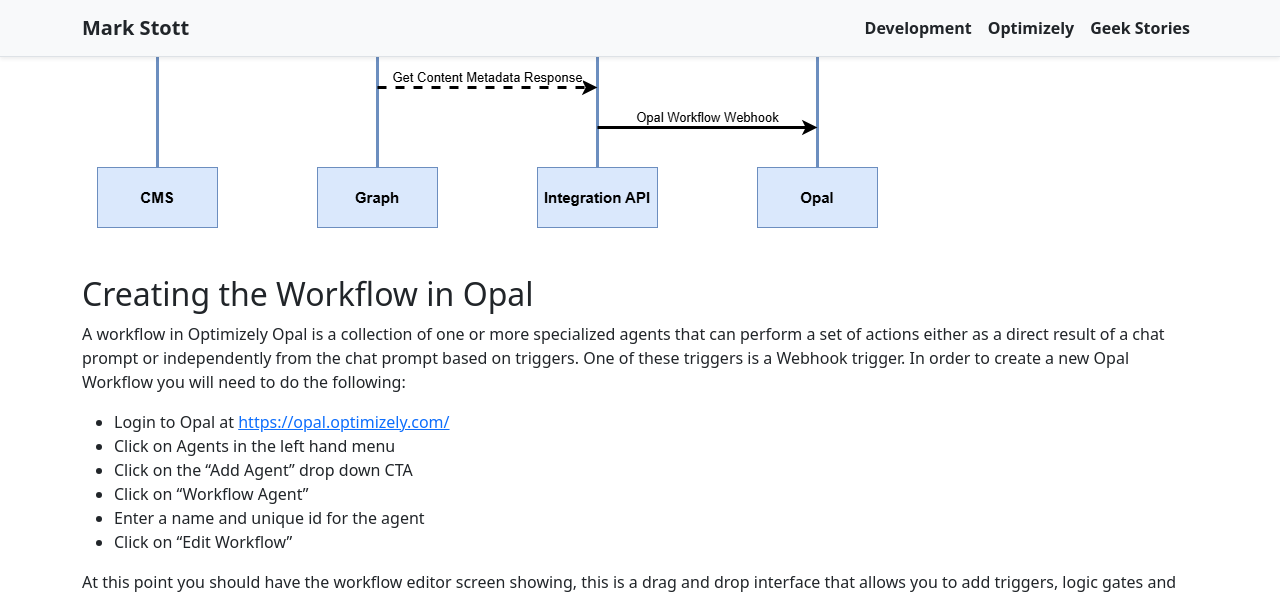
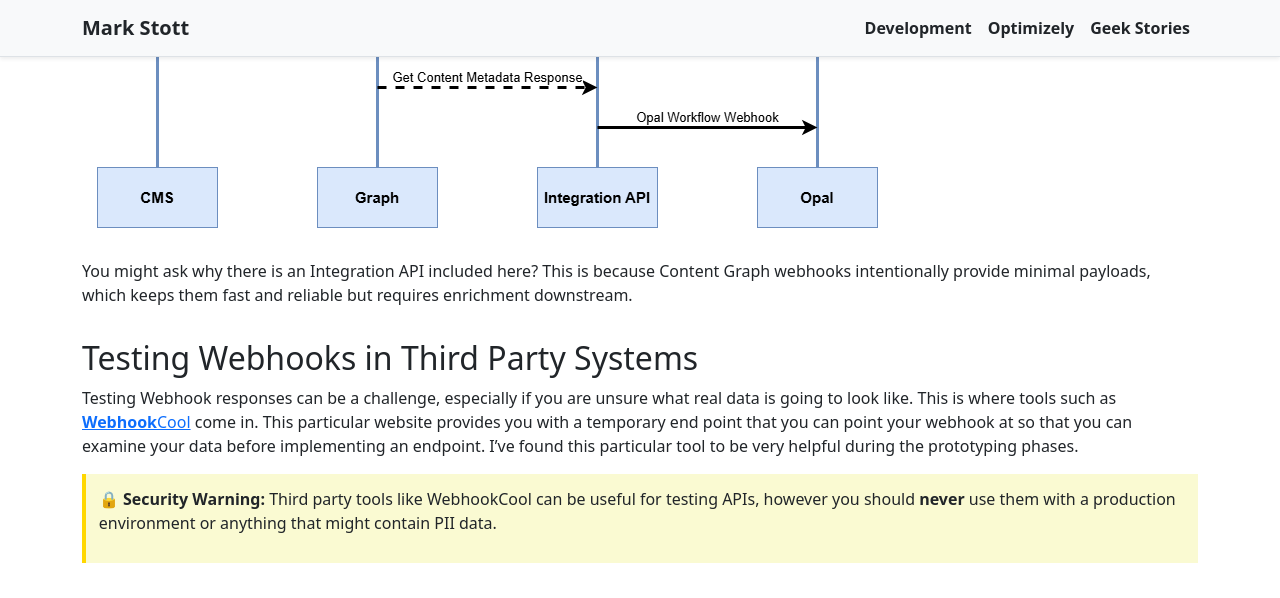
Before and after one commit to GeekInTheNorth/GeekInTheNorth.github.io, a Jekyll site: the page built from _posts/2026-01-02-triggering-opal-workflows-on-publish.md, in a window 1280 px wide and 1400 px high, scrolled down 1188 px. Shown: the top 598 px of the window. Built offline with Jekyll 4.4.1, drawn with Linux system fonts in a browser that asks for light colours; some of the changed text lies outside the part shown.

Commit message:
Updated and rearranged content for the Opal article.

````diff
--- a/_posts/2026-01-02-triggering-opal-workflows-on-publish.md
+++ b/_posts/2026-01-02-triggering-opal-workflows-on-publish.md
@@ -29,37 +29,21 @@
 
 ![Sequence diagram for the CMS to Opal Workflow integration](/assets/cms-to-opal-sequence-diagram.png)
 
-## Creating the Workflow in Opal
+You might ask why there is an Integration API included here? This is because Content Graph webhooks intentionally provide minimal payloads, which keeps them fast and reliable but requires enrichment downstream.
 
-A workflow in Optimizely Opal is a collection of one or more specialized agents that can perform a set of actions either as a direct result of a chat prompt or independently from the chat prompt based on triggers.  One of these triggers is a Webhook trigger.  In order to create a new Opal Workflow you will need to do the following:
+## Testing Webhooks in Third Party Systems
 
-- Login to Opal at <a href="https://opal.optimizely.com/" target="_blank">https://opal.optimizely.com/</a>
-- Click on Agents in the left hand menu
-- Click on the "Add Agent" drop down CTA
-- Click on "Workflow Agent"
-- Enter a name and unique id for the agent
-- Click on "Edit Workflow"
+Testing Webhook responses can be a challenge, especially if you are unsure what real data is going to look like.  This is where tools such as <a href="https://webhook.cool/" target="_blank"><strong>Webhook</strong>Cool</a> come in.  This particular website provides you with a temporary end point that you can point your webhook at so that you can examine your data before implementing an endpoint.  I've found this particular tool to be very helpful during the prototyping phases.
 
-At this point you should have the workflow editor screen showing, this is a drag and drop interface that allows you to add triggers, logic gates and agents and to link them together.
-
-![](/assets/opal-workflow-webhook.png)
-
-In this example I have created a new workflow tigger and set the payload so that it knows to expect a simple json object containing a URL.  I have also given the workflow a chat trigger and a chain of two specialized agents.  When you save your workflow trigger for the first time, the Webhook URL is automatically generated using the following format:
-
-```
-https://webhook.opal.optimizely.com/webhooks/<instance-id>/<webhook-trigger-id>
-https://webhook.opal.optimizely.com/webhooks/abcdef0123456789abcdef0123456789/abcdef01-2345-6789-abcd-ef0123456789
-```
-
-This Webhook URL is what will be referenced by our Integration API.
+> 🔒 **Security Warning:** Third party tools like WebhookCool can be useful for testing APIs, however you should **never** use them with a production environment or anything that might contain PII data.
 
 ## Creating Webhooks In Content Graph
 
-Testing Webhook responses can be a challenge, especially if you are unsure what real data is going to look like.  This is where tools such as <a href="https://webhook.cool/" target="_blank"><strong>WebHook</strong>Cool</a> come in.  This particular website provides you with a temporary end point that you can point your webhook so that you can examine your data before implementing an endpoint.
+A webhook can be registered with Content Graph using a POST request.  This POST request will require authorization using Basic or HMAC Authentication. In this example I am registering the webhook using Basic Authentication with the following key pieces of information:
 
-> 🔒 **Security Warning:** Third party tools like WebHookCool can be useful for testing APIs, however you should **never** use them with a production environment or anything that might contain PII data.
-
-We are going to start off by registering our WebHookCool endpoint as a webhook in Content Graph with a simple POST request.  Here I've set the topic to be "doc.updated" which tells Content Graph we are only interested in single document update events.  We are also going to set our filters so that we are only interested in published content items:
+- The **request** contains the URL and method for the webhook.
+- The **topic** is set to be "doc.updated", this tells Content Graph we are only interested in single document update events.
+- The **filter** is set to filter content to published items only.
 
 ```JSON
 POST https://cg.optimizely.com/api/webhooks
@@ -304,10 +288,42 @@
 }
 ```
 
-## Putting It All Together
+The result of this integration API is that content update actions for non-pages will be ignored and Opal will only recieve an instruction to run a workflow for publicly accessible pages with a provided URL in a simple payload:
+
+```JSON
+{
+  "url": "https://www.example.com/insights/"
+}
+```
+
+## Creating the Workflow in Opal
+
+A workflow in Optimizely Opal is a collection of one or more specialized agents that can perform a set of actions either as a direct result of a chat prompt or independently from the chat prompt based on triggers.  One of these triggers is a Webhook trigger.  In order to create a new Opal Workflow you will need to do the following:
+
+- Login to Opal at <a href="https://opal.optimizely.com/" target="_blank">https://opal.optimizely.com/</a>
+- Click on Agents in the left hand menu
+- Click on the "Add Agent" drop down CTA
+- Click on "Workflow Agent"
+- Enter a name and unique id for the agent
+- Click on "Edit Workflow"
+
+At this point you should have the workflow editor screen showing, this is a drag and drop interface that allows you to add triggers, logic gates and agents and to link them together.
+
+![A screenshot of the workflow editor interface](/assets/opal-workflow-webhook.png)
+
+In this example I have created a new workflow trigger and set the payload so that it knows to expect a simple JSON object containing a URL.  I have also given the workflow a chat trigger and a chain of two specialized agents.  When you save your workflow trigger for the first time, the Webhook URL is automatically generated using the following format:
+
+```
+https://webhook.opal.optimizely.com/webhooks/<instance-id>/<webhook-trigger-id>
+https://webhook.opal.optimizely.com/webhooks/abcdef0123456789abcdef0123456789/abcdef01-2345-6789-abcd-ef0123456789
+```
+
+This Webhook URL is what will be referenced by our Integration API.
+
+## Bringing it all together
 
 ## References
 
 - <a href="https://docs.developers.optimizely.com/platform-optimizely/docs/manage-webhooks">Optimizely Developer Documentation - Content Graph - Manage Webhooks</a>
 - <a href="https://world.optimizely.com/blogs/allthingsopti/dates/2025/12/a-day-in-the-life-of-an-optimizely-omvp---optimizely-opal-specialized-agents-workflows-and-tools-explained/" target="_blank">A day in the life of an Optimizely OMVP - Optimizely Opal: Specialized Agents, Workflows, and Tools Explained</a>.
-- <a href="https://webhook.cool/" target="_blank"><strong>WebHook</strong>Cool</a>
+- <a href="https://webhook.cool/" target="_blank"><strong>Webhook</strong>Cool</a>
````
Also changed, not shown: other parts of _posts/2026-01-02-triggering-opal-workflows-on-publish.md (+2 -2 lines).
